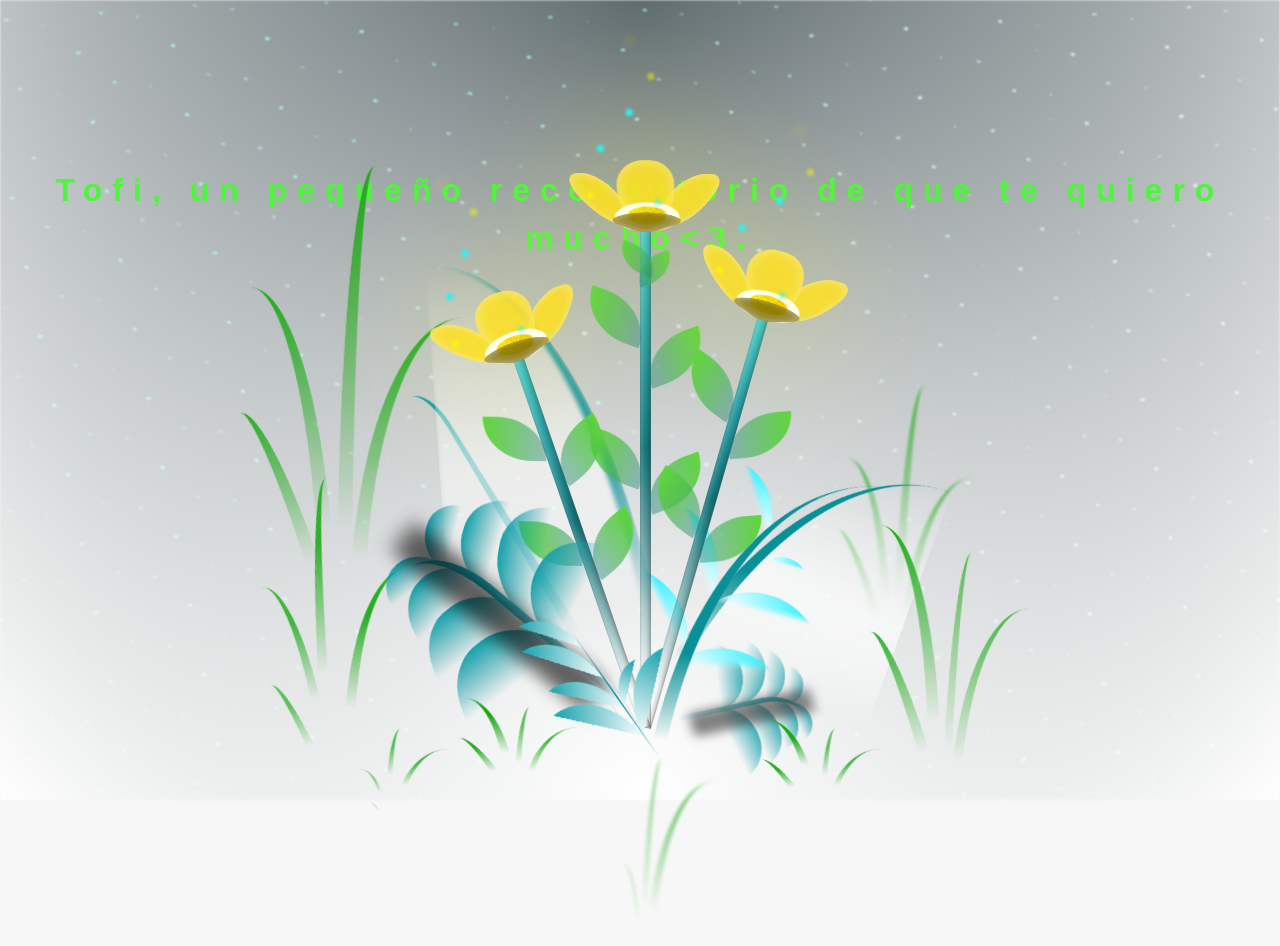
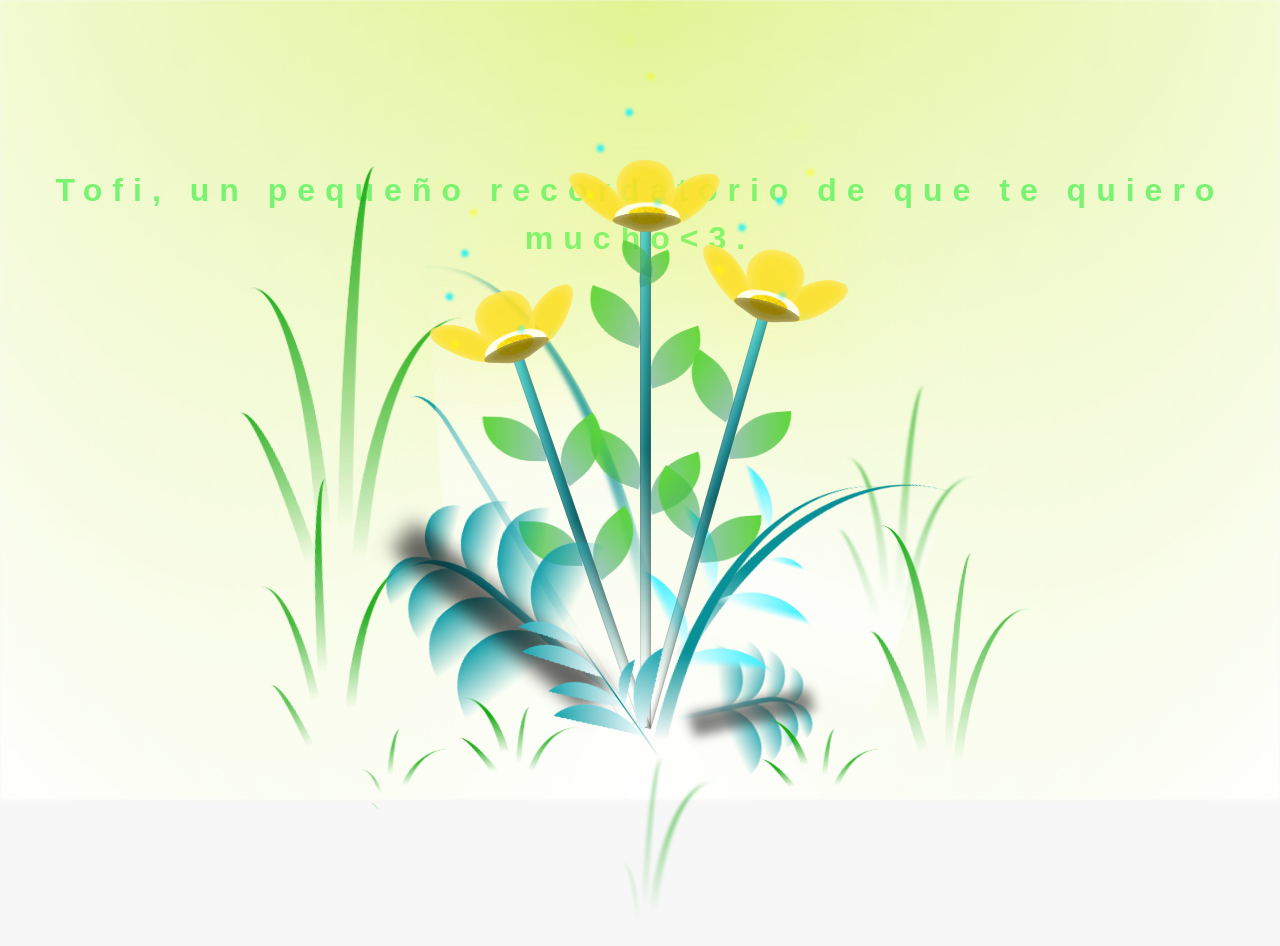
Before and after one commit to jape-1/floresA, a plain HTML site: page flower.html in a window 1280 px wide. Drawn offline with Linux system fonts and the light colour scheme; a web font is replaced by a local one.

Commit message:
letra y fd

```diff
--- a/css/main.css
+++ b/css/main.css
@@ -44,7 +44,7 @@ body {
 .titulo {
   margin-bottom: 42%;
   font-family: "Blinker", sans-serif;
-  color: rgb(79, 244, 61);
+  color: rgb(120, 244, 114);
   position: absolute;
   font-weight: bold;
   letter-spacing: 10px;
@@ -78,7 +78,7 @@ body {
     radial-gradient(
       ellipse at bottom,
       var(--dark-color),
-      rgba(145, 233, 255, 0.2)
+      rgba(213, 241, 102, 0.997)
     ),
     repeating-linear-gradient(
       220deg,
```
